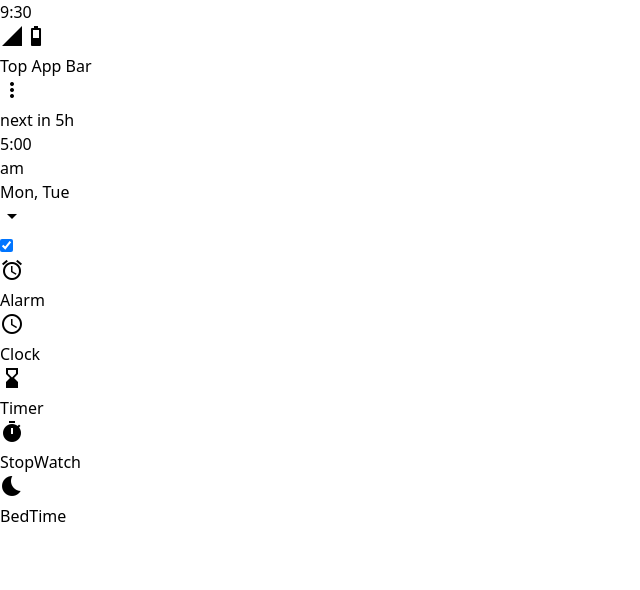
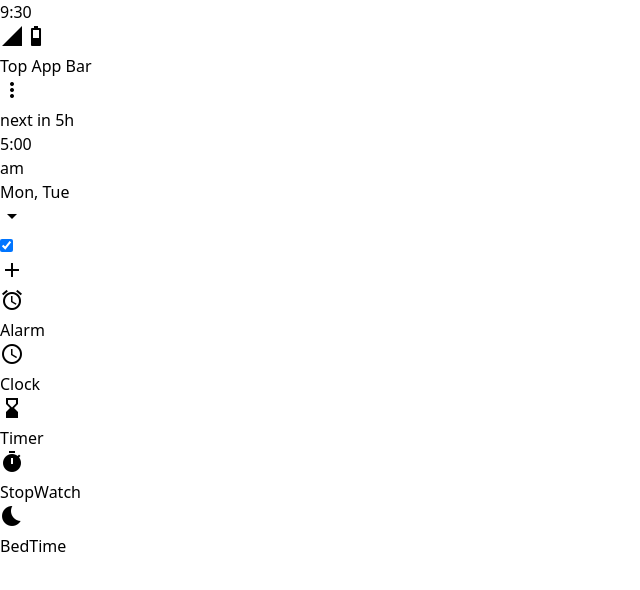
Before and after one commit to sinan-q/clock-web-app, a React (Vite) app: page / in a window 1280 px wide. Shown: the top 590 px of the page, without its empty margins (0-640 px from the left). Built offline with nearby package versions, Linux system fonts and the light colour scheme; what @material-tailwind/html would draw is missing.

Commit message:
added FAB in Alarm

```diff
--- a/src/components/Alarm.jsx
+++ b/src/components/Alarm.jsx
@@ -1,7 +1,9 @@
 import React,{useState} from 'react'
+import FAB from './FAB'
 
 const Alarm = () => {
   return (
+    <>
     <div className='flex-1 m-4 '>
         <Card
         time={"5:00"}
@@ -9,7 +11,13 @@ const Alarm = () => {
         date={"Mon, Tue"}
         enabled={true}
         />
+
     </div>
+    <FAB
+        icon={"add"}
+    />
+    </>
+
   )
 }
 
```
